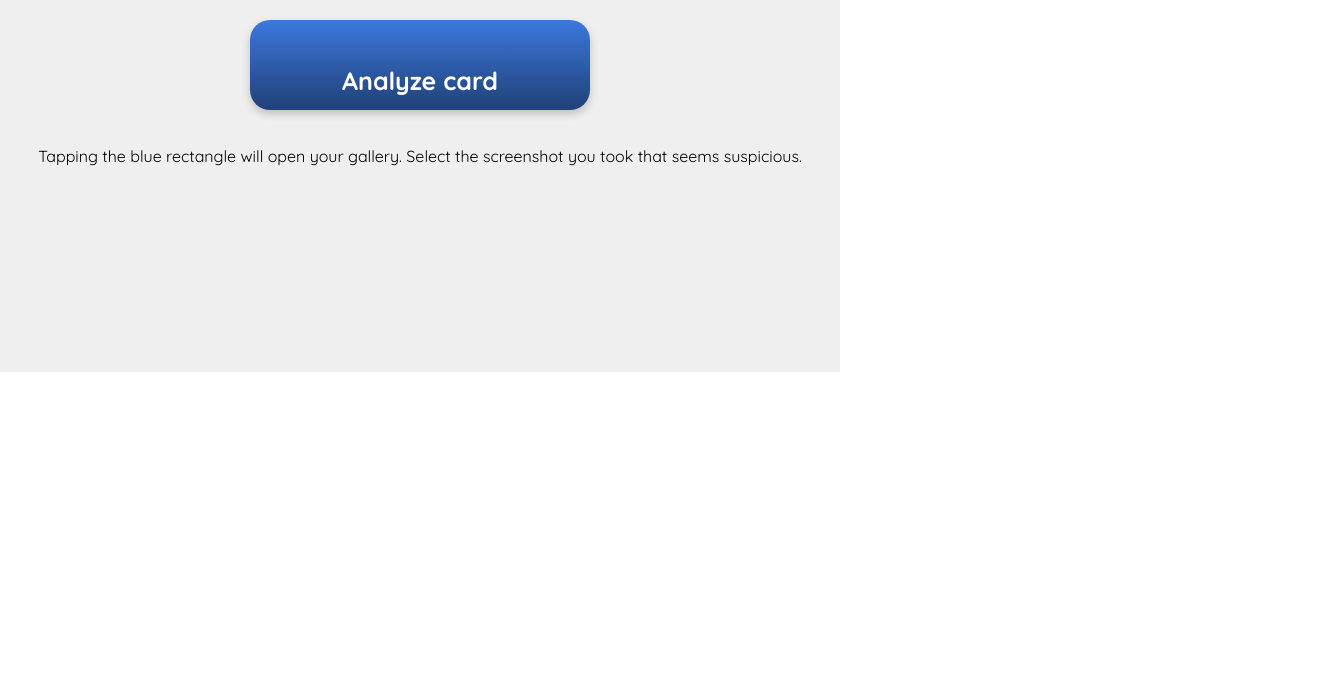
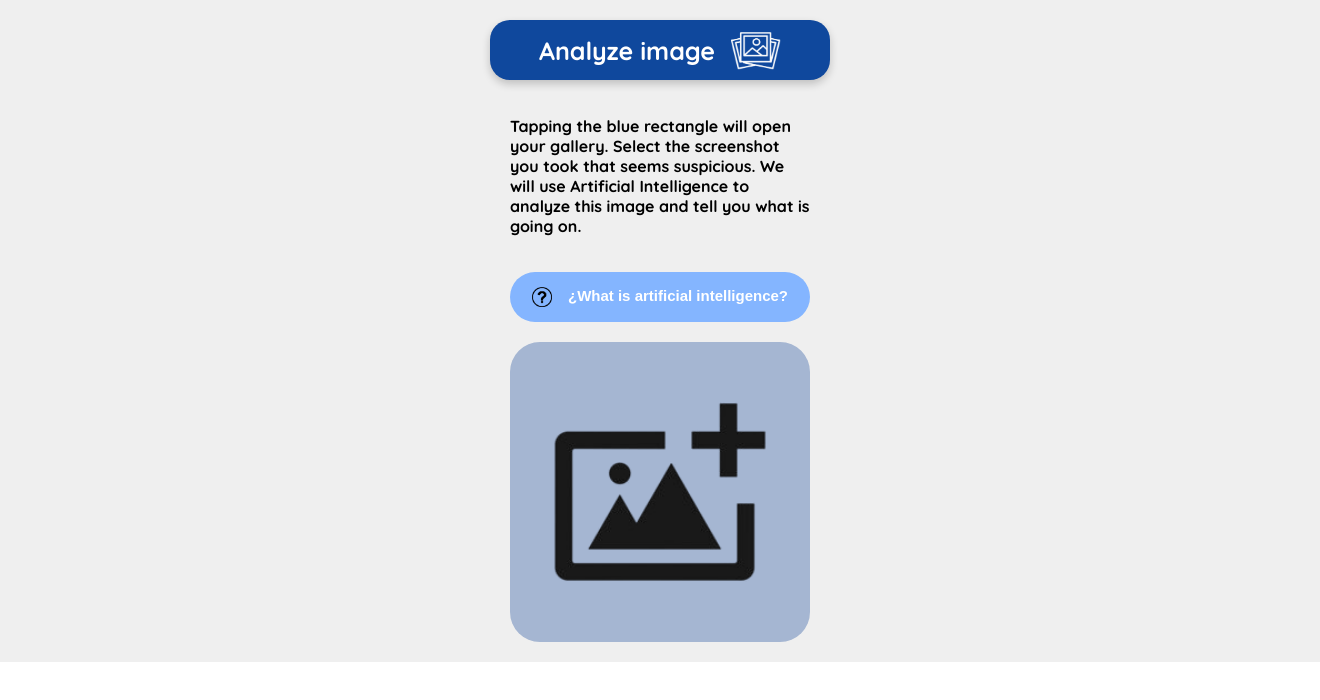
Before and after one commit to Scamonitor/front, a React (Create React App) app in the folder scam-monitor-front/: page /fraud/image in a window 1280 px wide. Shown: the top 700 px of the page, 1320 px wide, since content can reach past the window. Built offline with nearby package versions, Linux system fonts and the light colour scheme.

Commit message:
Style in the Upload image component

```diff
--- a/package.json
+++ b/package.json
@@ -1,5 +1,6 @@
 {
   "dependencies": {
+    "react-mic": "^12.4.6",
     "react-router-dom": "^5.3.4"
   }
 }
--- a/scam-monitor-front/src/components/Imagen.jsx
+++ b/scam-monitor-front/src/components/Imagen.jsx
@@ -1,16 +1,49 @@
-import React from 'react';
+import React, { useRef } from 'react';
 import '../styles/imagen.css';
+import gallery from "../images/gallery.png";
 import imagendos from '../images/upload_image.png';
+import question from "../images/question.png"
+import PopUpIA from "./PopUpIA"
 function Imagen() {
+
+  const fileInputRef = useRef(null);
+
+  const handleContainerClick = () => {
+    fileInputRef.current.click();
+  };
+
+  const handleFileChange = (event) => {
+    const file = event.target.files[0];
+    if (file) {
+      console.log('Archivo seleccionado:', file);
+    }
+  };
     return (
       <div className="imagen-container">
         <div className="imagen-card">
-        <p className="title-image">Analyze card</p>
+        <p className="title-image">Analyze image</p>
+        <img className="icon-gallery" src={gallery} alt="Call icon" />
+
       </div>
-      <p>Tapping the blue rectangle will open your gallery. Select the screenshot you took that seems suspicious.</p>
-      <div className="upload-image-card">
-        <imagendos/>
-      </div>
+      <p className='imagen-description'>Tapping the blue rectangle will open your gallery.
+        Select the screenshot you took that seems suspicious.
+        We will use Artificial Intelligence to analyze this image and tell you what is going on.</p>
+        <button className="button-help">
+      <img className="question-mark" src={question} alt="Call icon" />
+        ¿What is artificial intelligence?
+        </button>
+        <div className="upload-container"
+        onClick={handleContainerClick}>
+
+          <img className="imagendos" src={imagendos} alt="Call icon" />
+          <input
+          type="file"
+          ref={fileInputRef}
+          onChange={handleFileChange}
+          accept="image/*"
+          style={{ display: 'none' }}
+        />
+        </div>
       </div>
     );
   }
--- /dev/null
+++ b/scam-monitor-front/src/components/PopUpIA.jsx
@@ -0,0 +1,36 @@
+import React, { useState } from 'react';
+
+function Fraud() {
+  const [showPopup, setShowPopup] = useState(false);
+
+  const handlePopup = () => {
+    setShowPopup(!showPopup);
+  };
+
+  return (
+    <div className="fraud-container">
+      <button onClick={handlePopup} className="popup-button">
+        What is Artificial Intelligence?
+      </button>
+
+      {showPopup && (
+        <div className="popup">
+          <div className="popup-content">
+            <h2>Artificial Intelligence (AI)</h2>
+            <p>
+              Artificial Intelligence, or AI, is a technology that allows computers to "think" and
+              "learn" a bit like humans do. It helps machines understand information, solve problems,
+              and make decisions. AI is used in things like phone assistants, smart homes, and even
+              cars that can drive themselves!
+            </p>
+            <button onClick={handlePopup} className="close-button">
+              Close
+            </button>
+          </div>
+        </div>
+      )}
+    </div>
+  );
+}
+
+export default Fraud;
--- a/scam-monitor-front/src/styles/fraud.css
+++ b/scam-monitor-front/src/styles/fraud.css
@@ -6,13 +6,12 @@
     padding: 20px;
     background-color: #EFEFEF;
     width: 100%;
-    max-width: 800px;
     justify-content: center;
 
 }
   .fraud-card {
-    display: flex;           /* Activa flexbox */
-    align-items: center;     /* Centra verticalmente los elementos */
+    display: flex;
+    align-items: center;
     gap: 10rem;
     color: white;
     padding: 20px;
--- a/scam-monitor-front/src/styles/imagen.css
+++ b/scam-monitor-front/src/styles/imagen.css
@@ -6,23 +6,26 @@
     padding: 20px;
     background-color: #EFEFEF;
     width: 100%;
-    max-width: 800px;
+    height: screen;
     justify-content: center;
 
 }
 .imagen-card {
   color: white;
   padding: 20px;
-    border-radius: 8px;
+  border-radius: 20px;
   width: 100%;
   max-width: 300px;
   box-shadow: 0 4px 8px rgba(0, 0, 0, 0.2);
-    text-align: center;
-    border-radius: 20px;
-    background: linear-gradient(to bottom, #3C78DD, #204177);
-    height: 50px;
+  background: #0F489D;
+  display: flex;
+  align-items: center;
   justify-content: center;
+  gap: 1rem;
+  min-height: 20px;
+  height: 10px;
 }
+
   .upload-image-card{
     width: 200px;
     height: 150px;
@@ -30,4 +33,62 @@
   .title-image{
     font-weight: bold;
     font-size: 25px;
+    text-align: left;
   }
+  .imagen-description{
+    font-weight: bold;
+    width: 300px;
+  }
+  .button-help {
+    background-color: #84b5ff;
+    border-radius: 30px;
+    padding: 15px;
+    display: flex;
+    width: 300px;
+    justify-content: center;
+    border: none;
+    outline: none;
+    gap: 1rem;
+    font-weight: bold;
+    font-size: 15px;
+    cursor: pointer;
+}
+
+.button-help:focus {
+    outline: none;
+}
+
+.button-help:hover {
+    background-color: #6da1ff;
+    transform: translateY(-5px);
+    transition: all 0.2s ease;
+}
+
+
+.button-help:active {
+    transform: translateY(1px);
+}
+.upload-container {
+  display: flex;
+  flex-direction: column;
+  background-color: #A5B6D2;
+  border-radius: 30px;
+  height: 300px;
+  width: 100%;
+  max-width: 300px;
+  justify-content: center;
+  align-items: center;
+}
+
+.icon-gallery{
+  width: 50px;
+  height: 40px;
+}
+.question-mark{
+  width: 20px;
+  height: 20px;
+}
+.imagendos{
+  height:25rem;
+  width:25rem;
+}
```
Also changed, not shown: scam-monitor-front/src/styles/popUpIA.css (added, +31 -0 lines), scam-monitor-front/src/components/Navbar.jsx (added), scam-monitor-front/src/images/question.png (added), 1 other file (tests, documents, lock files or other folders). Lines whose indentation alone changed are shown as unchanged.
